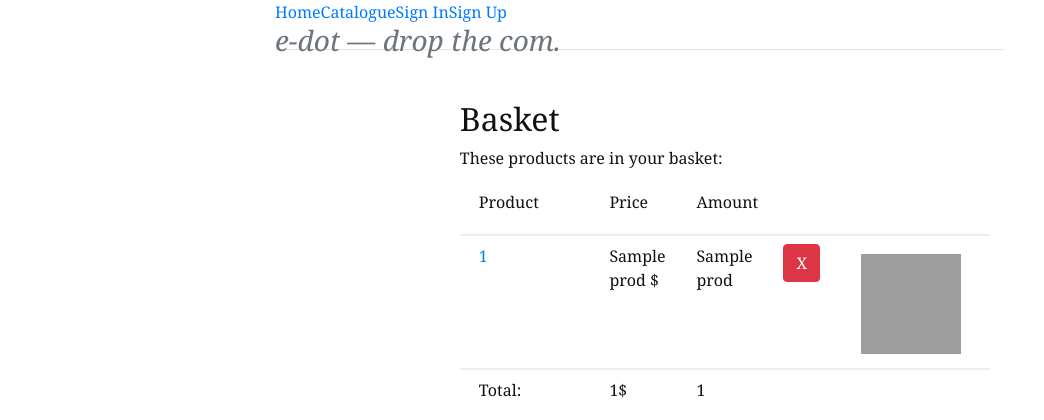
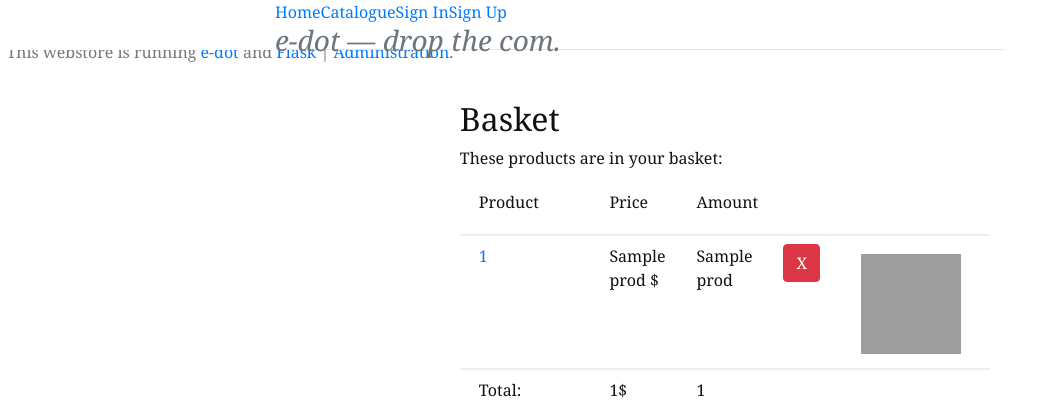
Before and after one commit to ax-rwnd/E-dot, a Flask app: template templates/basket.html in a window 1280 px wide. Shown: the top 420 px of the page, without its empty margins (0-1044 px from the left). Run offline with Flask 2, Linux system fonts and the light colour scheme; the template is opened without the code that fills it: most values are stand-ins (such as "Sample title", 1, 10 or a date in 2020); some libraries are stand-ins or nearby versions; grey boxes are pictures that could not be loaded.

Commit message:
added footer to basket

```diff
--- a/templates/basket.html
+++ b/templates/basket.html
@@ -142,5 +142,13 @@
         </div>
     </div>
 
+    <footer class="footer">
+        <center>
+            <p>
+                This webstore is running <a href="https://github.com/ax-rwnd/E-dot/blob/master/LICENSE">e-dot</a> and
+                <a href="http://flask.pocoo.org/docs/0.10/license/">Flask</a> | <a href="/cms">Administration</a>.
+            </p>
+        </center>
+    </footer>
 </body>
 </html>
```
